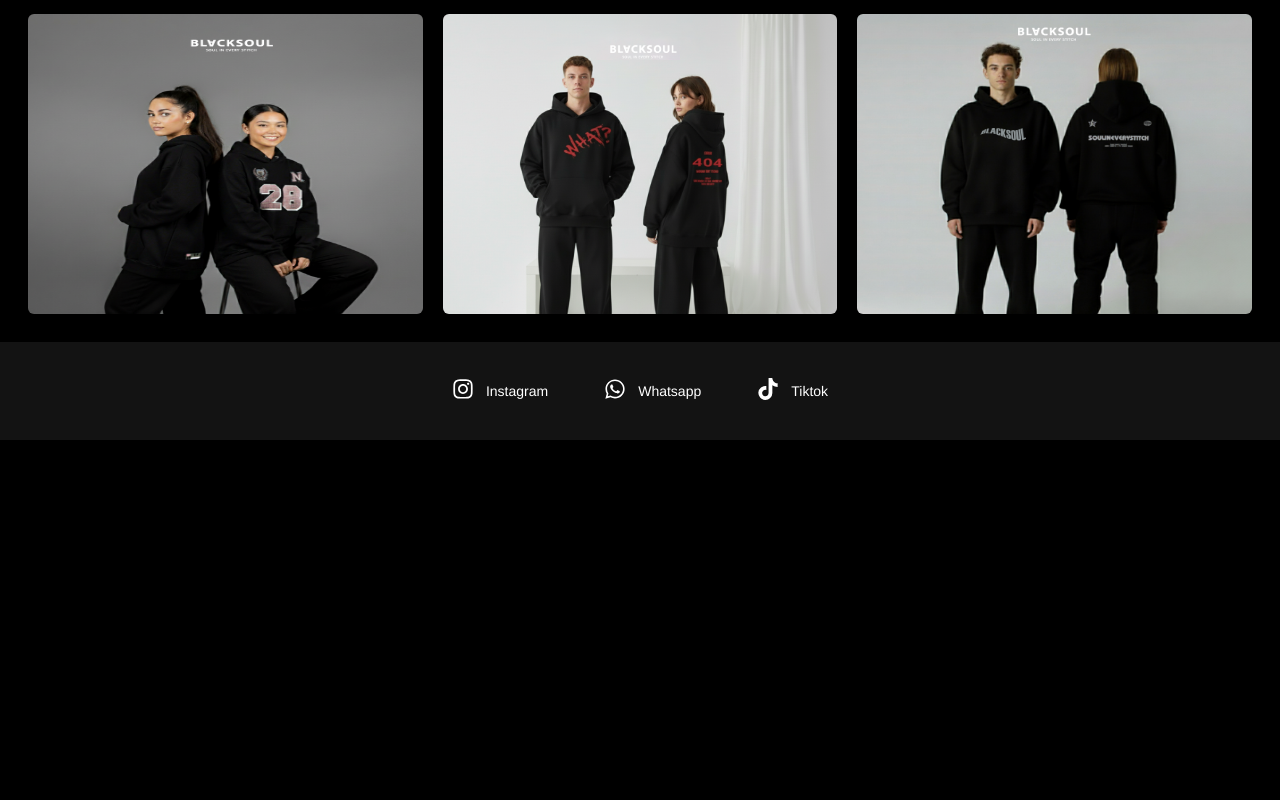
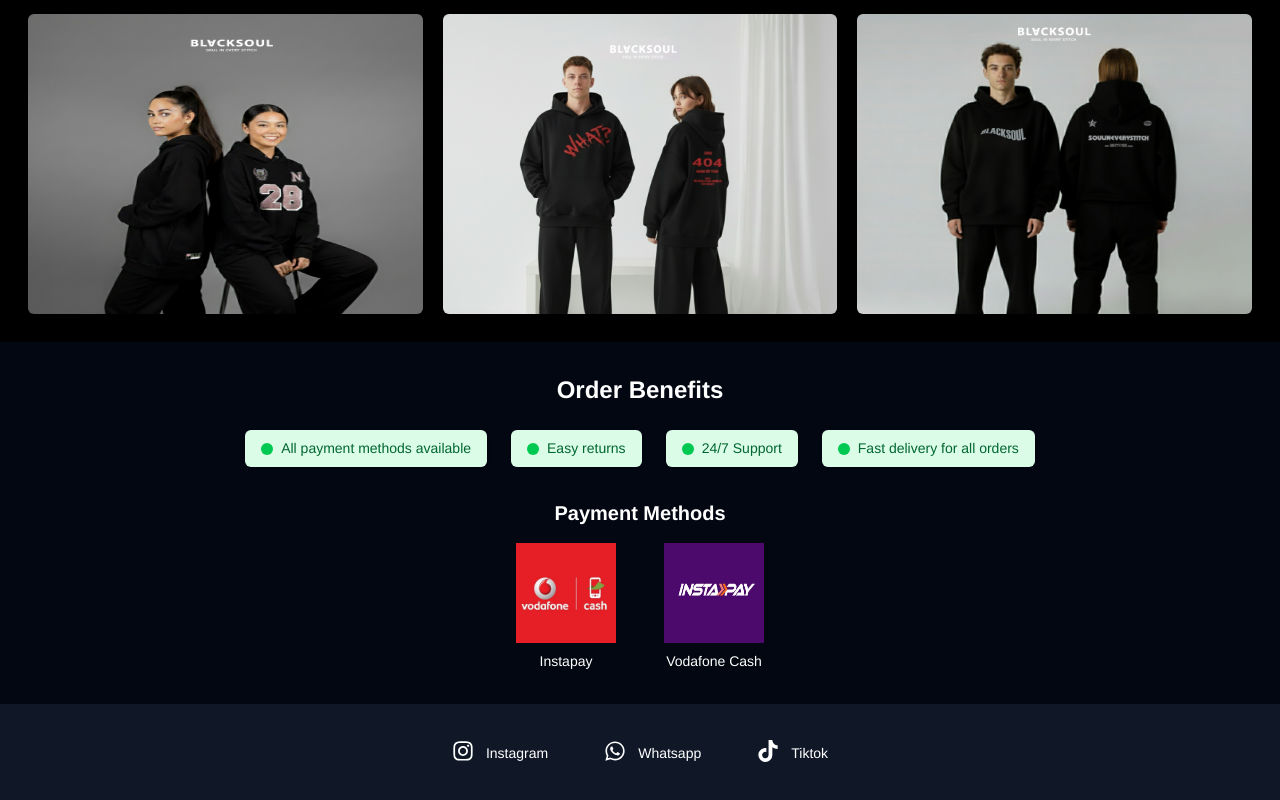
Before and after one commit to MuhamedSherif2/BLACKSOUL, a React (Vite) app: page / in a window 1280 px wide. Shown: the part 870-1670 px from the top of the page. Before the commit the page ends 1310 px from the top, so only its background shows below. Built offline with nearby package versions, Linux system fonts and the light colour scheme.

Commit message:
add payment methods

```diff
--- /dev/null
+++ b/src/components/About.tsx
@@ -0,0 +1,51 @@
+// PaymentInfo.js
+
+const PaymentInfo = () => {
+    const features = [
+        { id: 1, text: "All payment methods available" },
+        { id: 2, text: "Easy returns" },
+        { id: 3, text: "24/7 Support" },
+        { id: 4, text: "Fast delivery for all orders" },
+    ];
+
+    const paymentMethods = [
+        { id: 1, name: "Instapay", image: "/payment/vodafone-cash.webp" },
+        { id: 2, name: "Vodafone Cash", image: "/payment/instapay.webp" },
+    ];
+
+    return (
+        <section className="w-full p-8 bg-gray-950 shadow-md">
+            <div className="max-w-6xl mx-auto text-center">
+                <h2 className="text-2xl font-bold mb-6 text-white">Order Benefits</h2>
+                <ul className="flex flex-wrap justify-center gap-6 mb-8">
+                    {features.map((feature) => (
+                        <li
+                            key={feature.id}
+                            className="flex items-center gap-2 bg-green-100 text-green-800 px-4 py-2 rounded-md shadow-sm"
+                        >
+                            <span className="w-3 h-3 bg-green-500 rounded-full inline-block"></span>
+                            {feature.text}
+                        </li>
+                    ))}
+                </ul>
+
+                <h3 className="text-xl font-semibold mb-4 text-white">Payment Methods</h3>
+                <div className="flex flex-wrap justify-center gap-12">
+                    {paymentMethods.map((method) => (
+                        <div key={method.id} className="flex flex-col items-center transition-transform hover:scale-105">
+
+                            <img
+                                src={method.image}
+                                alt={method.name}
+                                className="w-[100px] h-[100px] mb-2"
+                            />
+                            <span className="font-medium text-white">{method.name}</span>
+                        </div>
+                    ))}
+                </div>
+            </div>
+        </section>
+    );
+};
+
+export default PaymentInfo;
--- a/src/components/Footer.tsx
+++ b/src/components/Footer.tsx
@@ -1,10 +1,10 @@
-import { FaInstagram , FaWhatsapp , FaTiktok } from "react-icons/fa6";
+import { FaInstagram, FaWhatsapp, FaTiktok } from "react-icons/fa6";
 import Button from "./Button";
 
 
 const Footer = () => {
-    return(
-        <footer className="py-7 bg-[#131313]">
+    return (
+        <footer className="py-7 bg-gray-900 text-gray-300 text-center">
             <div className="container mx-auto flex flex-col sm:flex-row justify-center gap-10 items-center">
                 <Button icon={FaInstagram} link={'https://www.instagram.com/blvcksoul.eg?igsh=eHdvZ3hncTdtMjZ3'} name="Instagram" />
                 <Button icon={FaWhatsapp} link={'http://wa.me/201113356149'} name="Whatsapp" />
--- a/src/pages/Cart.tsx
+++ b/src/pages/Cart.tsx
@@ -3,8 +3,14 @@ import { context } from "../components/context";
 import BuyNowForm from "./BuyNowForm";
 
 const Cart = () => {
-  const { cart } = useContext(context);
+  const { cart, setCart } = useContext(context);
   const [showForm, setShowForm] = useState(false);
+
+  const removeFromCart = (id: number) => {
+    const updatedCart = cart.filter(product => product.id !== id);
+    setCart(updatedCart);
+    localStorage.setItem("cart", JSON.stringify(updatedCart));
+  };
 
   return (
     <section className="w-full min-h-screen bg-[#0D0D0D] py-12 px-6 text-white">
@@ -46,8 +52,11 @@ const Cart = () => {
                       {product.quantity}
                     </span>
                   </p>
-                  <button className="mt-4 bg-red-600 text-white font-semibold py-2 rounded-xl
-                    hover:bg-red-700 transition-colors duration-300 cursor-pointer">
+                  <button
+                    onClick={() => removeFromCart(product.id)}
+                    className="mt-4 bg-red-600 text-white font-semibold py-2 rounded-xl
+                      hover:bg-red-700 transition-colors duration-300 cursor-pointer"
+                  >
                     Remove
                   </button>
                 </div>
@@ -55,7 +64,6 @@ const Cart = () => {
             ))}
           </div>
 
-          {/* زرار Buy Now */}
           <div className="flex justify-center mt-10">
             <button
               onClick={() => setShowForm(true)}
--- a/src/pages/Home.tsx
+++ b/src/pages/Home.tsx
@@ -1,3 +1,4 @@
+import About from "../components/About";
 import Products from "./Products";
 
 
@@ -11,6 +12,7 @@ const Home = () => {
             </div>
         </section>
         <Products />
+        <About />
         </>
     )
 }
--- a/src/pages/ProductDetails.tsx
+++ b/src/pages/ProductDetails.tsx
@@ -1,5 +1,8 @@
 import { useContext, useState } from 'react';
 import { Swiper, SwiperSlide } from 'swiper/react';
+import { FaPlus } from "react-icons/fa6";
+import { IoMdRemove } from "react-icons/io";
+
 
 import 'swiper/css';
 import 'swiper/css/free-mode';
@@ -18,22 +21,23 @@ const ProductDetails = () => {
     const { slug } = useParams();
     const filteredProduct = products.find((product) => product.slug === slug);
 
-    const [quantity, setQuantity] = useState<number>(1); // حالة الكمية
+    const [quantity, setQuantity] = useState<number>(1);
+
+    const addQuantity = () => setQuantity(prev => prev + 1);
+    const removeQuantity = () => setQuantity(prev => prev - 1);
 
     if (!filteredProduct)
         return <p className="text-center mt-10 text-red-500">Product not found</p>;
 
     const handleAddToCart = () => {
-        for (let i = 0; i < quantity; i++) {
-            addToCart(filteredProduct);
-        }
+        for (let i = 0; i < quantity; i++) addToCart(filteredProduct);
     };
+
 
     return (
         <section className="py-20 bg-black">
             <div className="container mx-auto flex flex-col md:flex-row justify-between items-start gap-10">
 
-                {/* صور المنتج */}
                 <div className="w-full md:w-1/2 flex flex-col items-center">
                     <Swiper
                         loop={true}
@@ -90,7 +94,6 @@ const ProductDetails = () => {
                     </Swiper>
                 </div>
 
-                {/* تفاصيل المنتج */}
                 <div className="w-full md:w-1/2 px-4">
                     <h1 className="text-2xl sm:text-3xl md:text-4xl font-bold mb-4 text-white">
                         {filteredProduct.name}
@@ -108,22 +111,32 @@ const ProductDetails = () => {
                             {filteredProduct.prices[1].price} EGP
                         </p>
                     </div>
-
-                    {/* اختيار الكمية */}
-                    <div className="flex items-center gap-2 mb-4">
+                    <div className="flex items-center gap-2">
                         <label className="text-white font-medium">Quantity:</label>
-                        <input
-                            type="number"
-                            min={1}
-                            value={quantity}
-                            onChange={(e) => setQuantity(Number(e.target.value))}
-                            className="w-20 p-2 rounded text-white border border-gray-300"
-                        />
+                        <div className="flex items-center border border-white rounded overflow-hidden p-2">
+                            <button
+                                className="bg-gray-800 text-white px-3 py-1 hover:bg-gray-700 transition cursor-pointer"
+                                onClick={removeQuantity}
+                            >
+                                <IoMdRemove />
+                            </button>
+                            <input
+                                type="text"
+                                className="w-16 text-center bg-black text-white outline-none py-1"
+                                value={quantity}
+                                readOnly
+                            />
+                            <button
+                                className="bg-gray-800 text-white px-3 py-1 hover:bg-gray-700 transition cursor-pointer"
+                                onClick={addQuantity}
+                            >
+                                <FaPlus />
+                            </button>
+                        </div>
                     </div>
 
-                    {/* زرار Add to Cart */}
                     <button
-                        className="bg-[#D7D7D7] text-black px-6 sm:px-8 py-2 sm:py-3 rounded-lg hover:bg-gray-800 hover:text-white transition duration-300 cursor-pointer"
+                        className="bg-[#D7D7D7] w-full text-black px-6 sm:px-8 py-2 mt-3 sm:py-3 rounded-lg hover:bg-gray-800 hover:text-white transition duration-300 cursor-pointer"
                         onClick={handleAddToCart}
                     >
                         Add to Cart
--- a/src/pages/Products.tsx
+++ b/src/pages/Products.tsx
@@ -17,9 +17,9 @@ const Products = () => {
                 <div className="grid grid-cols-1 md:grid-cols-2 xl:grid-cols-3 gap-5">
                     {products.map((product) => (
                         <Link key={product.id} to={`/product/${product.slug}`} className="flex justify-center items-center" onClick={() => handleSelectProduct(product)}>
-                        <div className="w-[200px] h-[170px] md:h-[300px] md:w-[350px] xl:w-[410px] 2xl:w-[470px] rounded-md overflow-hidden">
-                            <img src={product.coverIMG} alt={product.name} className="h-[170px] md:h-[300px] w-[200px] md:w-[350px] xl:w-[410px] 2xl:w-[470px]  hover:scale-110 transition duration-300 cursor-pointer" />
-                        </div>
+                            <div className="w-[200px] h-[170px] md:h-[300px] md:w-[350px] xl:w-[410px] 2xl:w-[470px] rounded-md overflow-hidden">
+                                <img src={product.coverIMG} alt={product.name} className="h-[170px] md:h-[300px] w-[200px] md:w-[350px] xl:w-[410px] 2xl:w-[470px]  hover:scale-110 transition duration-300 cursor-pointer" />
+                            </div>
                         </Link>
                     ))}
                 </div>
```
Also changed, not shown: public/payment/instapay.webp (added), public/payment/vodafone-cash.webp (added).
